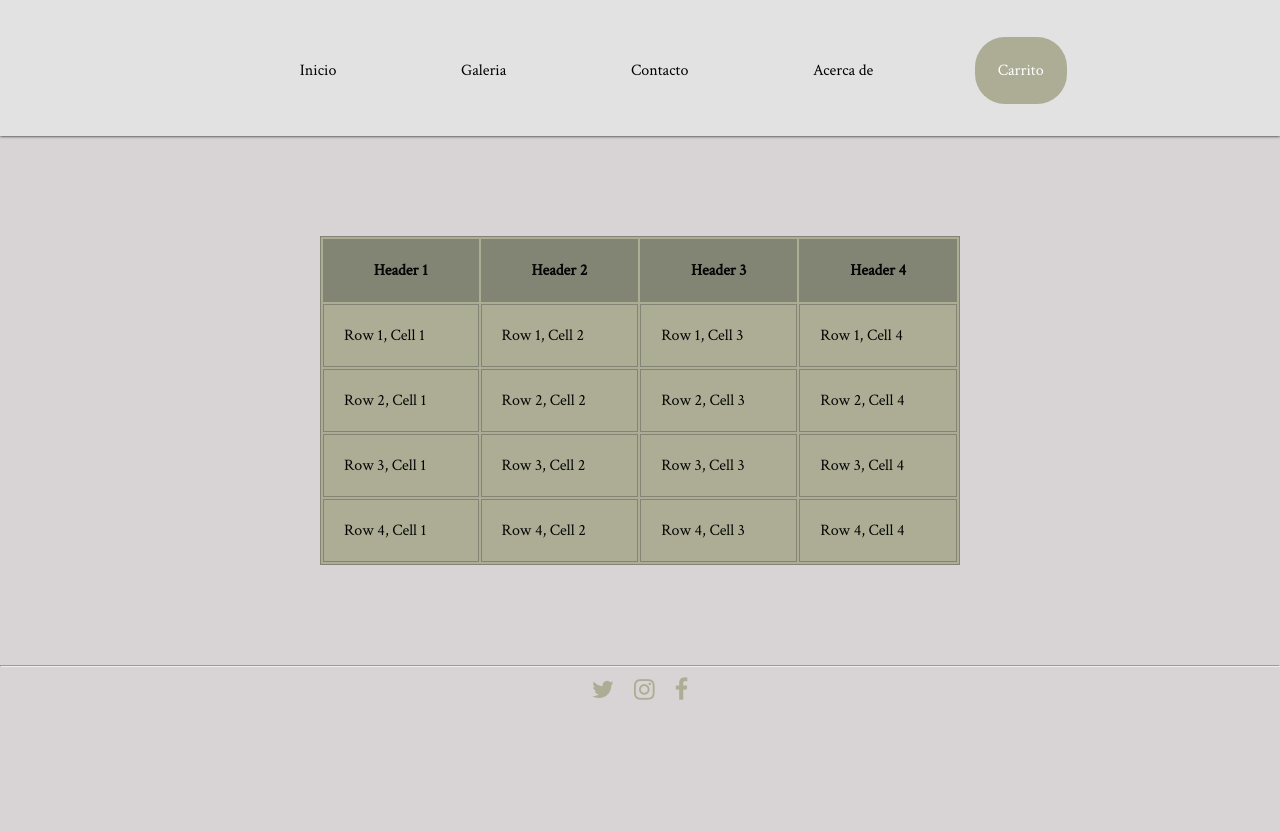
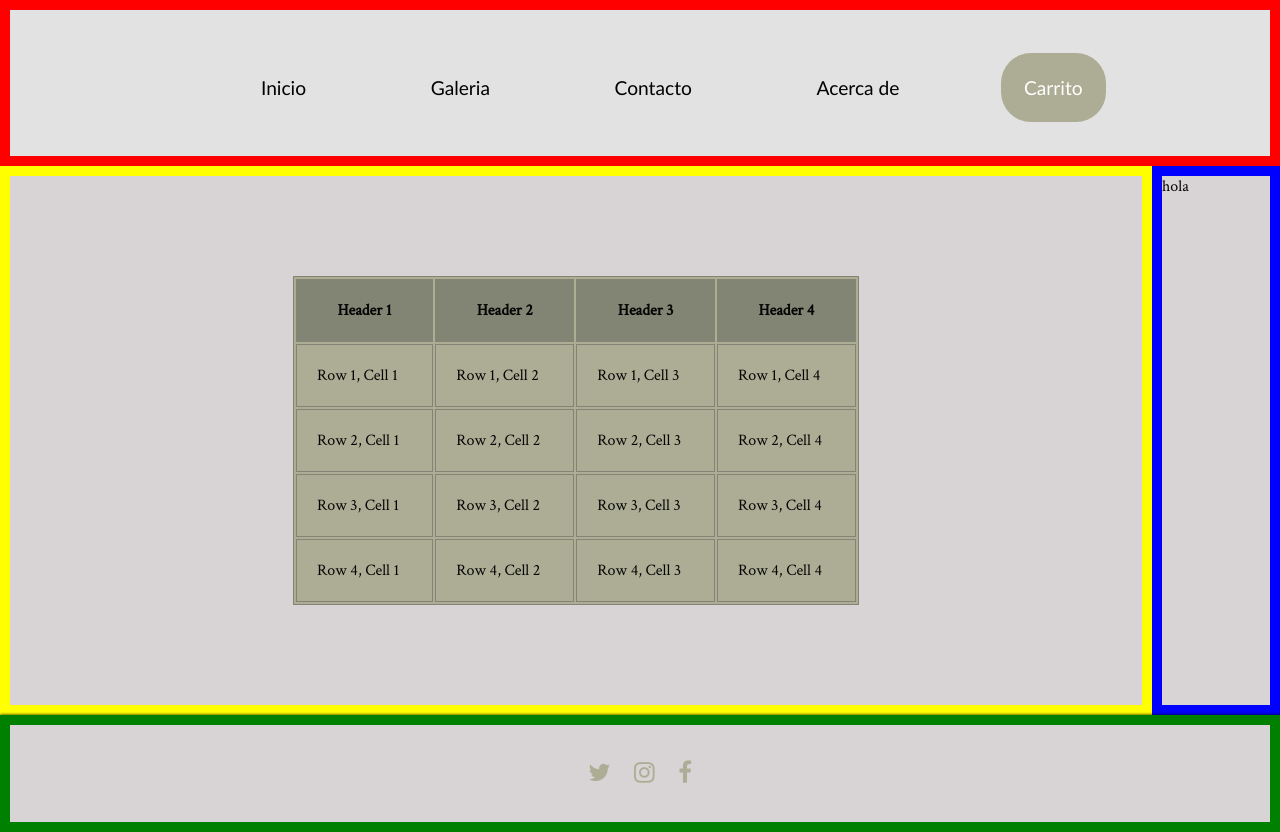
Before and after one commit to agusalta/Bilbao, a plain HTML site: page index.html in a window 1280 px wide. Before the commit the page ends 800 px from the top, so only its background shows below. Drawn offline with Linux system fonts and the light colour scheme.

Commit message:
nuevos cambios

```diff
--- a/index.html
+++ b/index.html
@@ -13,10 +13,11 @@
     <title>Bilbao</title>
 </head>
 <body>
-   <header>
+  <div class="gridContainer">
+   <header style="grid-area: header;">
             <nav>
                 <ul class="menu">
-                    <li><img src="assets/icons/bilbao_header (1).png"></li>
+                    <li> <img src="assets/icons/bilbao_header (1).png"></li>
                     <li> <a href="index.html">Inicio</a></li>
                     <li> <a href="Galeria.html">Galeria</a></li>
                     <li> <a href="Contacto.html">Contacto</a></li>
@@ -25,16 +26,7 @@
                 </ul>
             </nav>
    </header>
-
-   <!-- Breve descripcion del sitio web-->
-
-   <body>
-
-     <section>
-            <h2 class="tituloPag"></h2>
-    </section>
-
-    <div>
+    <main style="grid-area: main;">
         <table class="customTable">
             <thead>
               <tr>
@@ -71,18 +63,20 @@
               </tr>
             </tbody>
           </table>
-    </div>
+    </main>
+    <aside>
+      hola
+    </aside>
+    <footer style="grid-area: footer;">
+      <div>
+        <li><i class="fa fa-twitter" style="font-size:24px"></i></li>
+        <li><i class="fa fa-instagram" style="font-size:24px"></i></li>
+        <li><i class="fa fa-facebook" style="font-size:24px"></i></li>
+      </div>
+      <div>
+            <!--Copyright &copy; -->
+      </div>
+    </footer>
 
-</body>
-
-<hr />
-
-<footer>
-    <li><i class="fa fa-twitter" style="font-size:24px"></i></li>
-    <li><i class="fa fa-instagram" style="font-size:24px"></i></li>
-    <li><i class="fa fa-facebook" style="font-size:24px"></i></li>
-<section>
-    <!--Copyright &copy; -->
-</section>
-</footer>
+  </div>
 </html>
--- a/styles/style.css
+++ b/styles/style.css
@@ -23,30 +23,59 @@ h1 {
   font-weight: bolder;
 }
 
-/* Footer */
+.gridContainer {
+  display: grid;
+  grid-template-columns: 90% auto;
+  grid-template-rows: ;
+  grid-template-areas:
+  "header header"
+  "main aside"
+  "main aside"
+  "footer footer";
+}
+
+
+/* Header - Navegacion */
+
+
+header {
+  grid-area: header;
+  padding: 25px;
+  background-color: #E2E2E2;
+  box-shadow: 0px 0px 3px black;
+  text-align: center;
+  border: 10px solid red;
+}
+
+main {
+  grid-area: main;
+  border: 10px solid yellow;
+}
+
+aside {
+  grid-area: aside;
+  border: 10px solid blue;
+}
 
 footer{
+  grid-area: footer;
+  padding: 25px;
   background-color: #D8D4D5;
-    display: flex;
-    justify-content: center;
+  box-shadow: 0px 0px 3px black;
+  text-align: center;
+  border: 10px solid green;
 }
+
 footer li {
-    display: flex;
+  display: inline-block;
+  text-decoration: none;
   padding: 5px;
   margin: 5px;
+
 }
 
 .fa {
     color: #ACAD94;
-}
-
-/* Header - Navegacion */
-
-header{
-    padding: 25px;
-    background-color: #E2E2E2;
-    box-shadow: 0px 0px 3px black;
-    text-align: center;
 }
 
 /*
@@ -66,6 +95,8 @@ header{
 }
 
 .menu li a {
+  font-size: larger;
+  font-family: 'Gill Sans', 'Gill Sans MT', Calibri, 'Trebuchet MS', sans-serif;
   text-decoration: 0;
   color: black;
   padding: 23px;
@@ -77,7 +108,7 @@ header{
   margin-top: -60px;
   margin-bottom: -90px;
   margin-left: -600px;
-width: 200px;
+  width: 210px;
 }
 
 header ul #carrito a {
@@ -109,7 +140,9 @@ header ul #carrito a:hover {
   border-style: groove;
   background-color: none;
   border-radius: 10px;
-    margin: 60px 30px 60px 30px;
+  margin: 80px 30px 60px 30px;
+  box-shadow: 10px 10px 2px #acad94;
+  flex-wrap: wrap;
 }
 
 .pinturas {
@@ -117,14 +150,14 @@ header ul #carrito a:hover {
   justify-content: center;
   height: 300px;
   width: 300px;
-    padding: 20px;
+  padding: 5px;
   margin: 20px;
   border: 5px;
-    border-radius: 30px
+  border-radius: 30px;
 }
-.pinturas:hover {
-    border: 1px;
-    background-color: #ACAD94;
+.galeria:hover {
+  transition: .2s ease-in;
+  background-color: #747552;
 }
 
 .textoPinturas {
@@ -228,3 +261,19 @@ header ul #carrito a:hover {
   background-color: #E2E2E2;
   color: black;
   }
+
+@media only screen and (max-width: 880px) {
+  aside {
+    display: none;
+    visibility: hidden;
+  }
+  .gridContainer {
+    grid-template-columns: 100px auto 0;
+  }
+}
+
+@media all and (max-width: 600px) {
+  .gridContainer {
+    grid-template-rows: repeat(3,100px);
+  }
+}
```
Also changed, not shown: Acercade.html (+1 -1 lines), Carrito.html (+2 -14 lines), Contacto.html (+4 -3 lines), Galeria.html (+10 -13 lines). Lines whose indentation alone changed are shown as unchanged.
